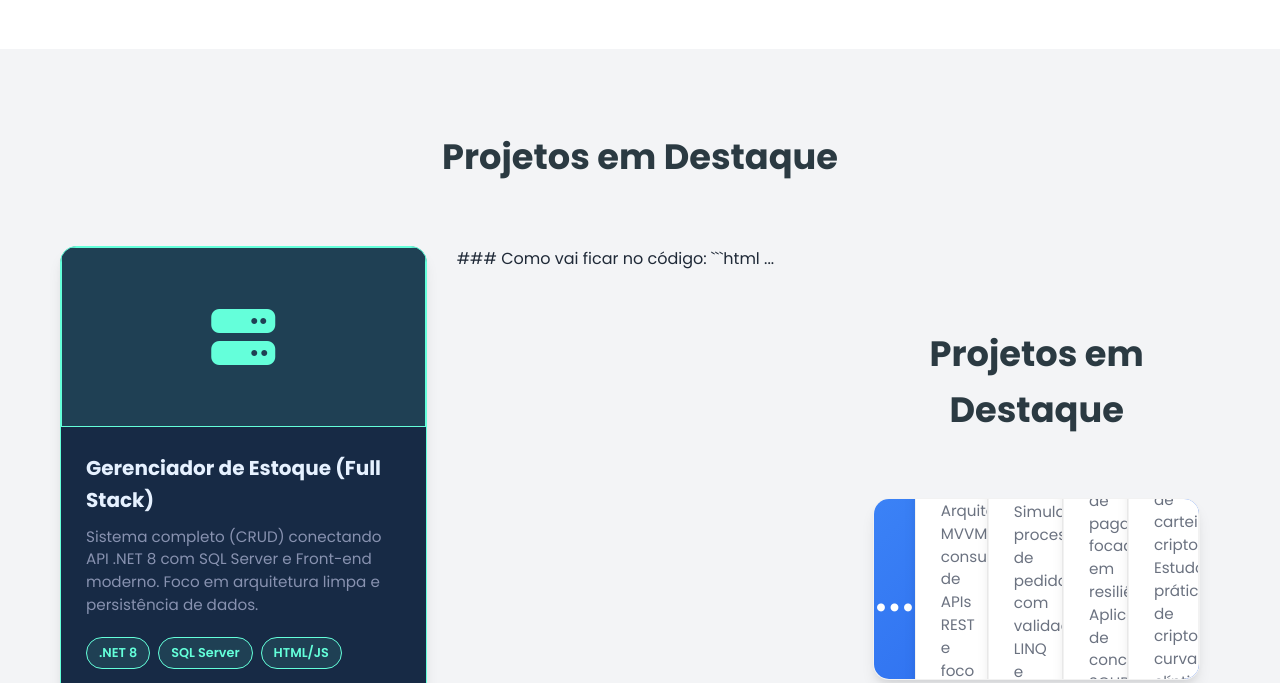
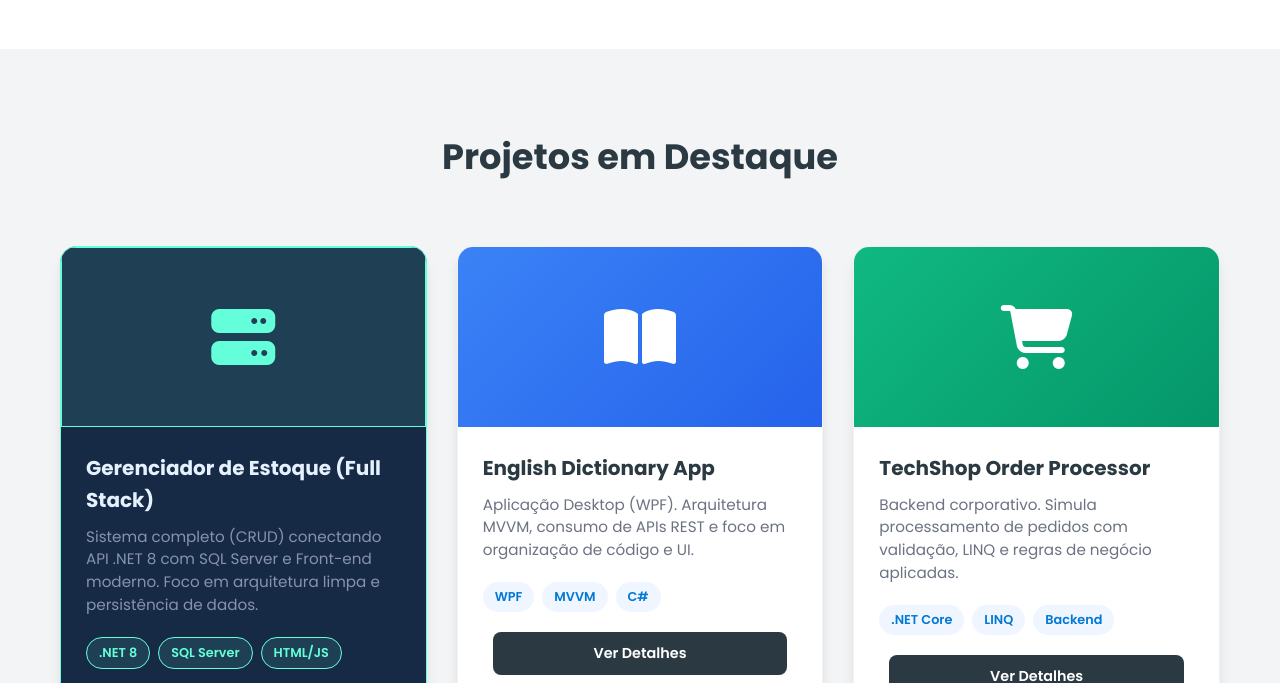
Before and after one commit to mrwenzle/portfolio-dev, a plain HTML site: page index.html in a window 1280 px wide. Shown: the part 1410-2093 px from the top of the page. Drawn offline with Linux system fonts and the light colour scheme.

Commit message:
Atualização do CRUD

````diff
--- a/index.html
+++ b/index.html
@@ -7,9 +7,9 @@
     <title>Gabriel Silva Santos - Desenvolvedor .NET Júnior</title>
 
     <link rel="stylesheet" href="css/styles.css">
+
     <link href="https://fonts.googleapis.com/css2?family=Poppins:wght@300;400;600;700&display=swap" rel="stylesheet">
 
-    <script src="https://kit.fontawesome.com/a076d05399.js" crossorigin="anonymous"></script>
     <link rel="stylesheet" href="https://cdnjs.cloudflare.com/ajax/libs/font-awesome/6.4.0/css/all.min.css">
 </head>
 <body>
@@ -32,10 +32,10 @@
             <div class="hero-content">
                 <img src="images/profile.jpg" alt="Gabriel Silva Santos" class="profile-image">
                 <h1>Olá, eu sou Gabriel Silva Santos</h1>
-
                 <p class="tagline">Desenvolvedor C# | .NET 8 | Backend Developer</p>
-
-                <p class="subtitle">Transformando lógica de negócio em código limpo, seguro e escalável.</p>
+                <p class="subtitle">
+                    Transformando lógica de negócio em código limpo, seguro e escalável.
+                </p>
                 <div class="cta-buttons">
                     <a href="#projects" class="btn btn-primary">Ver Projetos</a>
                     <a href="#contact" class="btn btn-secondary">Entrar em Contato</a>
@@ -80,41 +80,26 @@
         <div class="container">
             <h2>Projetos em Destaque</h2>
             <div class="projects-grid">
-		<div class="project-card" style="background-color: #172a45; border: 1px solid #64ffda; grid-column: span 1; display: flex; flex-direction: column;">
+
+                <div class="project-card" style="background-color: #172a45; border: 1px solid #64ffda;">
                     <div class="project-icon-wrapper" style="background-color: rgba(100, 255, 218, 0.1); color: #64ffda; border: 1px solid #64ffda;">
                         <i class="fas fa-server"></i>
                     </div>
-
-                <div class="card-content" style="flex-grow: 1; display: flex; flex-direction: column;">
+                    <div class="card-content">
                         <h3 style="color: #e6f1ff;">Gerenciador de Estoque (Full Stack)</h3>
-                    <p style="color: #8892b0; flex-grow: 1;">
+                        <p style="color: #8892b0;">
                             Sistema completo (CRUD) conectando API .NET 8 com SQL Server e Front-end moderno. Foco em arquitetura limpa e persistência de dados.
                         </p>
-
-                    <div class="tech-stack" style="margin-top: auto;">
+                        <div class="tech-stack">
                             <span class="tech" style="background: rgba(100, 255, 218, 0.1); color: #64ffda; border: 1px solid #64ffda;">.NET 8</span>
                             <span class="tech" style="background: rgba(100, 255, 218, 0.1); color: #64ffda; border: 1px solid #64ffda;">SQL Server</span>
                             <span class="tech" style="background: rgba(100, 255, 218, 0.1); color: #64ffda; border: 1px solid #64ffda;">HTML/JS</span>
                         </div>
-
                         <a href="https://github.com/mrwenzle/Crud-CSharp-Completo" target="_blank" class="btn btn-small" style="background-color: transparent; border: 1px solid #64ffda; color: #64ffda; margin-top: 15px; width: 100%; text-align: center;">
                             <i class="fab fa-github" style="margin-right: 5px;"></i> Ver Código
                         </a>
                     </div>
                 </div>
-
-### Como vai ficar no código:
-
-```html
-...
-<section id="projects" class="projects">
-    <div class="container">
-        <h2>Projetos em Destaque</h2>
-        <div class="projects-grid">
-
-            <div class="project-card">
-                <div class="project-icon-wrapper icon-english">
-...
 
                 <div class="project-card">
                     <div class="project-icon-wrapper icon-english">
````
Lines whose indentation alone changed are shown as unchanged.
